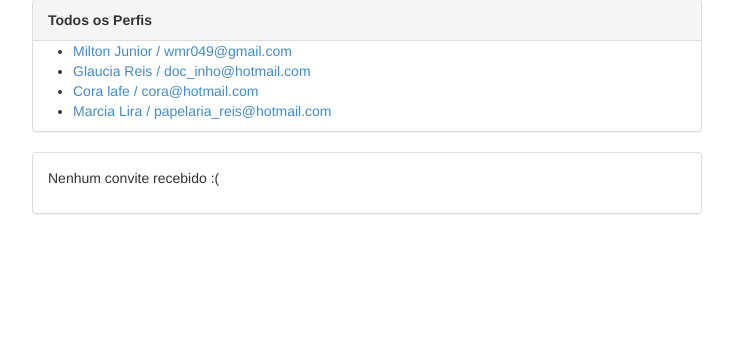
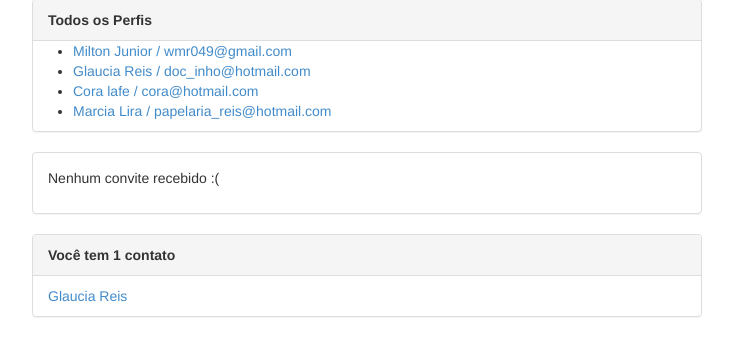
Before and after one commit to wmr049/connectedin, a Django app: page / in a window 1280 px wide. Shown: the part 121-477 px from the top of the page, without its empty margins (273-1006 px from the left). Run offline with Django 3.2, Linux system fonts and the light colour scheme; data comes from the database, SQL or seed files in the repository; both versions use the stored data as it was after the commit.

Commit message:
Cap. 9. Aceitando convites e exibindo nossos contatos

```diff
--- a/perfis/models.py
+++ b/perfis/models.py
@@ -6,6 +6,7 @@ class Perfil(models.Model):
 	email = models.CharField(max_length=255, null=False)
 	telefone = models.CharField(max_length=15, null=False)
 	nome_empresa = models.CharField(max_length=255, null=False)
+	contatos = models.ManyToManyField('self')
 
 	def convidar(self, perfil_convidado):
 		Convite(solicitante=self, convidado=perfil_convidado).save()
@@ -13,3 +14,8 @@ class Perfil(models.Model):
 class Convite(models.Model):
 	solicitante = models.ForeignKey(Perfil, related_name='convites_feitos')
 	convidado = models.ForeignKey(Perfil, related_name='convites_recebidos')
+
+	def aceitar(self):
+		self.convidado.contatos.add(self.solicitante)
+		self.solicitante.contatos.add(self.convidado)
+		self.delete()
--- a/perfis/templates/index.html
+++ b/perfis/templates/index.html
@@ -28,7 +28,7 @@
 				{% for convite in perfil_logado.convites_recebidos.all %}
 				<li class="list-group-item">
 					{{ convite.solicitante.nome }}
-					<a href="#" class="pull-right">aceitar</a>
+					<a href="{% url 'aceitar' convite.id %}" class="pull-right">aceitar</a>
 				</li>
 				{% endfor %}
 			</ul>
@@ -39,5 +39,29 @@
 			{% endif %}
 		{% endwith %}
 	</div>
+
+	<div class="panel panel-default">
+		{% with total_de_contatos=perfil_logado.contatos.count %}
+			{% if  total_de_contatos %}
+			<div class="panel-heading">
+				<strong>Você tem {{ total_de_contatos}} contato {{ total_de_contatos |pluralize}} </strong>
+			</div>
+			<ul class="list-group">
+				{% for contato in perfil_logado.contatos.all %}
+				<li class="list-group-item">
+					<a href="{% url 'exibir' contato.id%}">{{contato.nome}}</a>
+				</li>
+				{% endfor %}
+			</ul>
+			{% else %}
+			<div class="panel-body">
+				<p>Você não possui contatos no momento :( </p>
+			</div>
+			{% endif %}
+		{% endwith %}
+	</div>
+
+
+
 </div>
 {% endblock %}
--- a/perfis/templates/perfil.html
+++ b/perfis/templates/perfil.html
@@ -9,7 +9,11 @@
 			<abbr title="Telefone">Tel:</abbr>{{perfil.telefone}}<br>
 			<a href="mailto:{{perfil.email}}">{{perfil.email}}</a>
 		</address>
-		<a href="{% url 'convidar' perfil.id %}">Convidar</a>
+		{% if ja_eh_contato %}
+			<div class='well well-sm'>Vocês estão conectados!</div>
+		{% else %}
+			<a href="{% url 'convidar' perfil.id %}">Convidar</a>
+		{% endif %}
 	</div>
 </div>>
 {% endblock %}
--- a/perfis/urls.py
+++ b/perfis/urls.py
@@ -5,6 +5,8 @@ from perfis import views
 urlpatterns = patterns('',
     url(r'^$', views.index,name='index'),
     url(r'^perfis/(?P<perfil_id>\d+)$',views.exibir,name='exibir'),
-    url(r'^perfis/(?P<perfil_id>\d+)/convidar$',views.convidar,name='convidar')
+    url(r'^perfis/(?P<perfil_id>\d+)/convidar$',views.convidar,name='convidar'),
+    url(r'^convite/(?P<convite_id>\d+)/aceitar$',views.aceitar,name='aceitar')
+
 
 )
--- a/perfis/views.py
+++ b/perfis/views.py
@@ -1,13 +1,17 @@
 from django.shortcuts import render,redirect
-from perfis.models import Perfil
+from perfis.models import Perfil,Convite
 
 def index(request):
 	return render(request, 'index.html',{'perfis' : Perfil.objects.all(), 'perfil_logado' : get_perfil_logado(request)})
 
 def exibir(request,perfil_id):
+
 	perfil = Perfil.objects.get(id=perfil_id)
 
-	return render(request,'perfil.html', {"perfil" : perfil})
+	perfil_logado = get_perfil_logado(request)
+	ja_eh_contato = perfil in perfil_logado.contatos.all()
+
+	return render(request,'perfil.html', {"perfil" : perfil, 'ja_eh_contato' : ja_eh_contato})
 
 def convidar(request, perfil_id):
 	perfil_a_convidar = Perfil.objects.get(id=perfil_id)
@@ -16,6 +20,11 @@ def convidar(request, perfil_id):
 
 	return redirect('index')
 
+def aceitar(request, convite_id):
+	convite = Convite.objects.get(id=convite_id)
+	convite.aceitar()
+	return redirect('index')
+
 
 def get_perfil_logado(request):
 	return Perfil.objects.get(id=1)
```
Also changed, not shown: db.sqlite3, perfis/migrations/0003_perfil_contatos.py (added), 4 other files.
